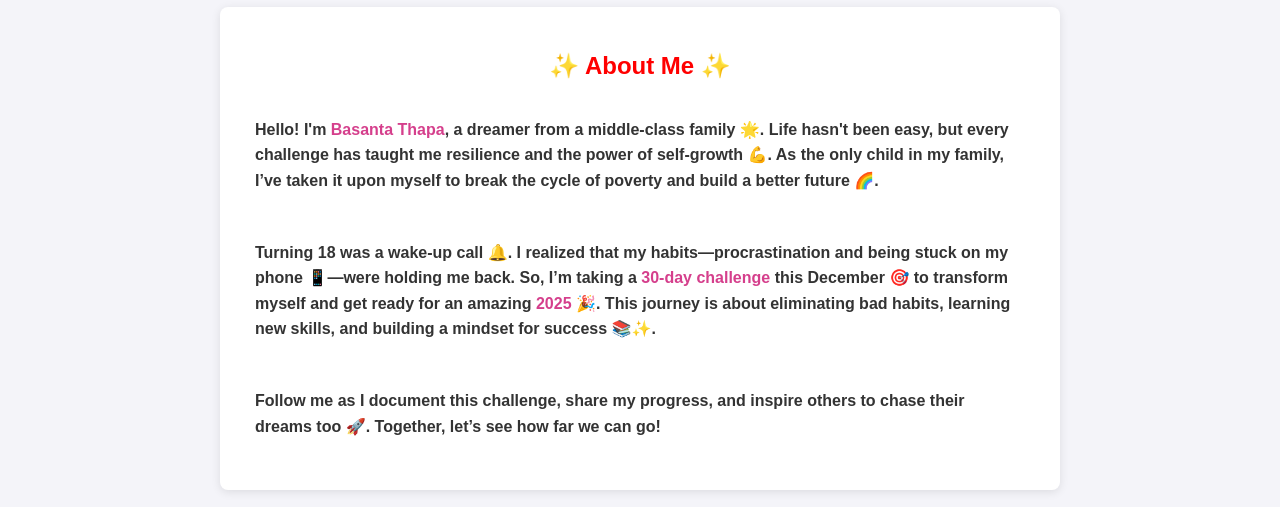
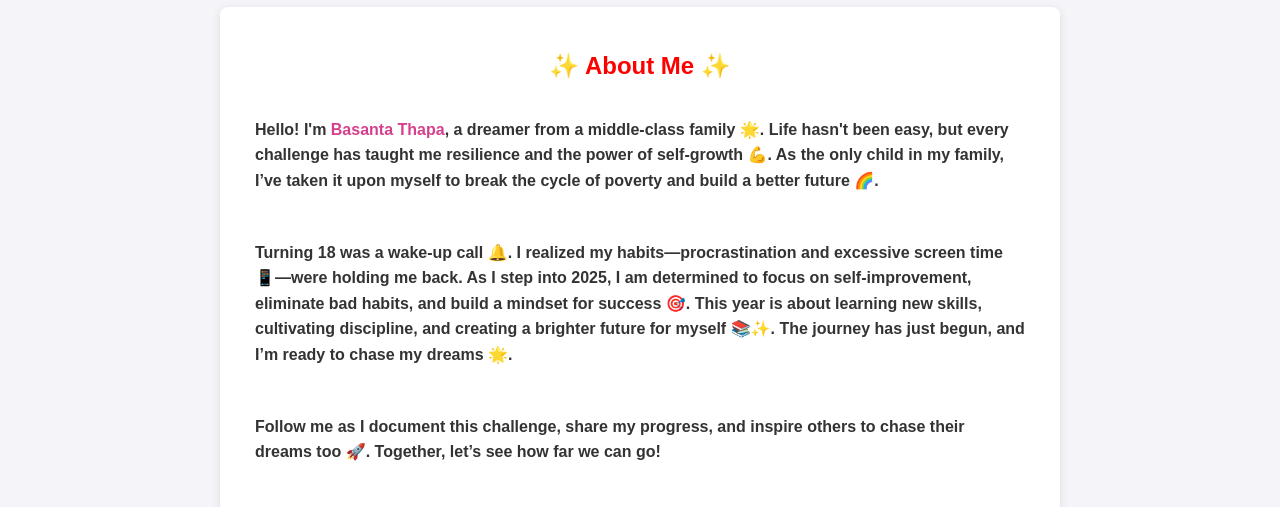
Before and after one commit to Basanta2898/My-Website, a plain HTML site: page index.html in a window 1280 px wide. Shown: the part 145-652 px from the top of the page. Drawn offline with Linux system fonts and the light colour scheme.

Commit message:
Update index.html

```diff
--- a/index.html
+++ b/index.html
@@ -54,7 +54,9 @@
     <div class="container">
     <h2>✨ About Me ✨</h2>
     <strong><p>Hello! I'm <span class="highlight">Basanta Thapa</span>, a dreamer from a middle-class family 🌟. Life hasn't been easy, but every challenge has taught me resilience and the power of self-growth 💪. As the only child in my family, I’ve taken it upon myself to break the cycle of poverty and build a better future 🌈.</p>
-    <p>Turning 18 was a wake-up call 🔔. I realized that my habits—procrastination and being stuck on my phone 📱—were holding me back. So, I’m taking a <span class="highlight">30-day challenge</span> this December 🎯 to transform myself and get ready for an amazing <span class="highlight">2025</span> 🎉. This journey is about eliminating bad habits, learning new skills, and building a mindset for success 📚✨.</p>
+    <p>Turning 18 was a wake-up call 🔔. I realized my habits—procrastination and excessive screen time 📱—were holding me back. As I step into 2025, I am determined to focus on self-improvement, eliminate bad habits, and build a mindset for success 🎯.
+
+This year is about learning new skills, cultivating discipline, and creating a brighter future for myself 📚✨. The journey has just begun, and I’m ready to chase my dreams 🌟.</p>
     <p>Follow me as I document this challenge, share my progress, and inspire others to chase their dreams too 🚀. Together, let’s see how far we can go!</p></strong>
     </div>
     <h2><center>Connect with Me</center></h2>
```
